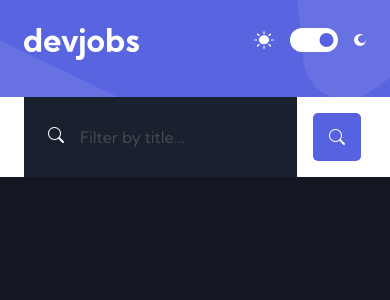
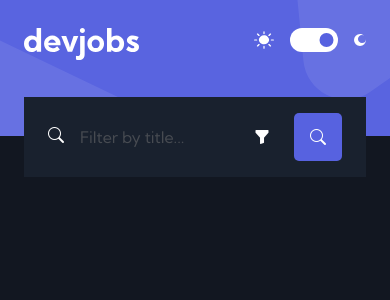
Before and after one commit to thorrellt/devjobs, a React (Vite) app: page / in a window 390 px wide. Shown: the top 300 px of the page. Built offline with nearby package versions, Linux system fonts and the light colour scheme.

Commit message:
finish mobile search bar styling

```diff
--- a/src/App.css
+++ b/src/App.css
@@ -23,7 +23,3 @@
   justify-content: space-between;
   align-items: center;
 }
-
-form {
-  flex-wrap: wrap;
-}
--- a/src/components/Searchbar.jsx
+++ b/src/components/Searchbar.jsx
@@ -11,8 +11,10 @@ const Searchbar = () => {
   }
 
   return (
-    <div className="searchbar">
-      <form className="flex-container bg-white">
+    <div className="searchbar flex-container">
+      <form
+        className={`flex-container ${darkMode ? 'bg-blue-700' : 'bg-white'}`}
+      >
         <div
           className={`input-container flex-container ${
             darkMode ? 'bg-blue-700' : 'bg-white'
--- a/src/index.css
+++ b/src/index.css
@@ -323,17 +323,17 @@ input {
   overflow: hidden;
 }
 .input-container {
+  flex-wrap: nowrap;
   height: 80px;
-  background-color: var(--neutral-white);
   padding-block: 1.75rem;
-  padding-inline-start: 2rem;
 }
+
 .input-container:not(:first-child) {
   border-left: 1px solid var(--gray-600);
 }
 
 .input-container input {
-  margin-inline-start: 1rem;
+  padding-inline-start: 1rem;
 }
 
 /*****************
--- a/src/styles/Home.css
+++ b/src/styles/Home.css
@@ -1,4 +1,5 @@
 #Home {
   background-color: var(--gray-300);
   min-height: 100vh;
+  width: 100vw;
 }
--- a/src/styles/Searchbar.css
+++ b/src/styles/Searchbar.css
@@ -1,21 +1,38 @@
 .searchbar {
-  min-width: 100%;
+  width: 100%;
   min-height: 80px;
   background-color: transparent;
   top: 97px;
   z-index: 1;
   position: fixed;
-}
-
-.searchbar .flex-container {
   padding-inline: 1.5rem;
 }
 
 .searchbar form {
+  flex-wrap: nowrap;
   align-items: center;
+  padding-inline: 1.5rem;
+  width: 100%;
 }
 
-.searchbar button {
+.searchbar form .input-container {
+  flex-wrap: nowrap;
+  flex-grow: 1;
+  flex-shrink: 1;
+}
+
+.searchbar form input {
+  flex-grow: 1;
+  flex-shrink: 1;
+  width: 5rem;
+}
+
+.searchbar form .bi-funnel-fill {
+  margin-inline-end: 1.5rem;
+  margin-inline-start: 0.5rem;
+}
+
+.searchbar form button {
   height: 48px;
   width: 48px;
   display: flex;
```
